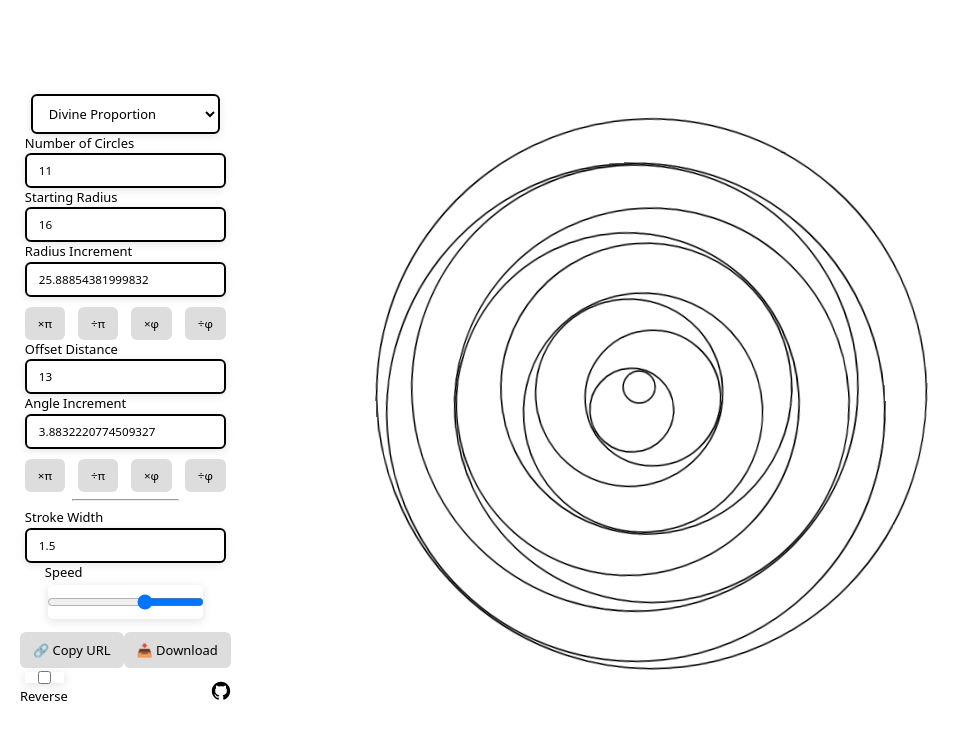
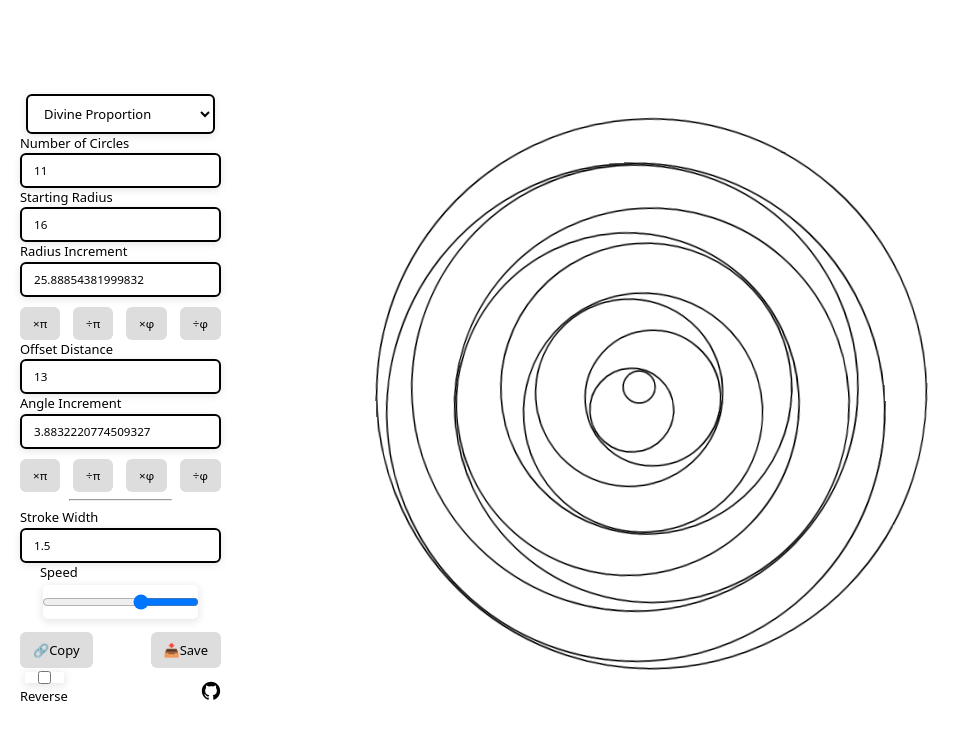
Before and after one commit to josh-frank/rotary-demisphere, a React (Vite) app: page / in a window 1280 px wide. Shown: the top 740 px of the page, without its empty margins (0-971 px from the left). Built offline with nearby package versions, Linux system fonts and the light colour scheme.

Commit message:
adding URLSearchParams copy button pt3

```diff
--- a/src/App.jsx
+++ b/src/App.jsx
@@ -190,8 +190,8 @@ function SpiralControls({ currentSpiral, setCurrentSpiral, spiralDisplay, setSpi
       />
     </label>
     <aside>
-      <button type="button" onClick={handleCopyURL}>🔗 Copy URL</button>
-      <button type="button" onClick={handleDownload}>📥 Download</button>
+      <button type="button" onClick={handleCopyURL}>🔗Copy</button>
+      <button type="button" onClick={handleDownload}>📥Save</button>
     </aside>
     <aside>
       <label htmlFor="reverse">
```
